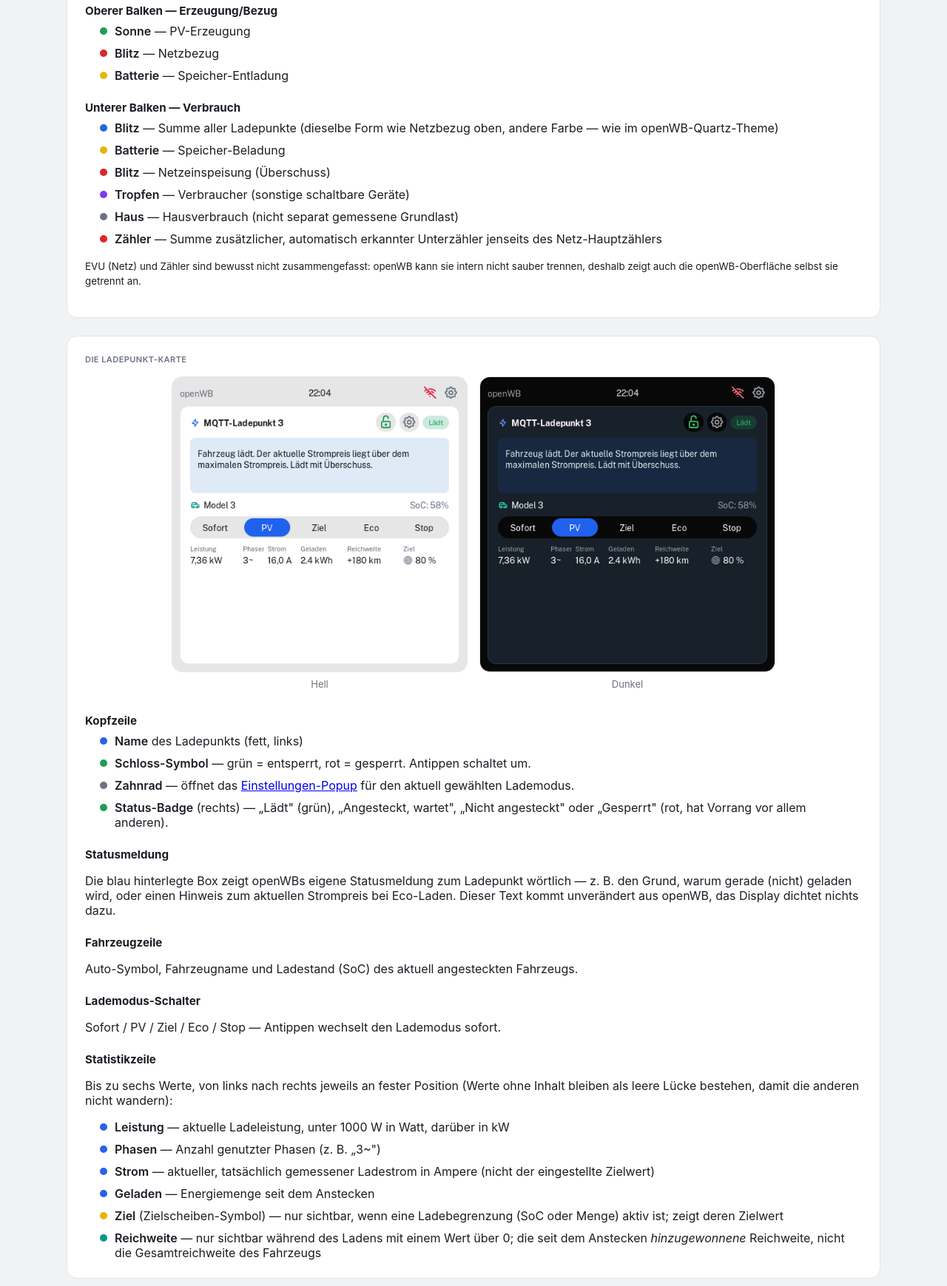
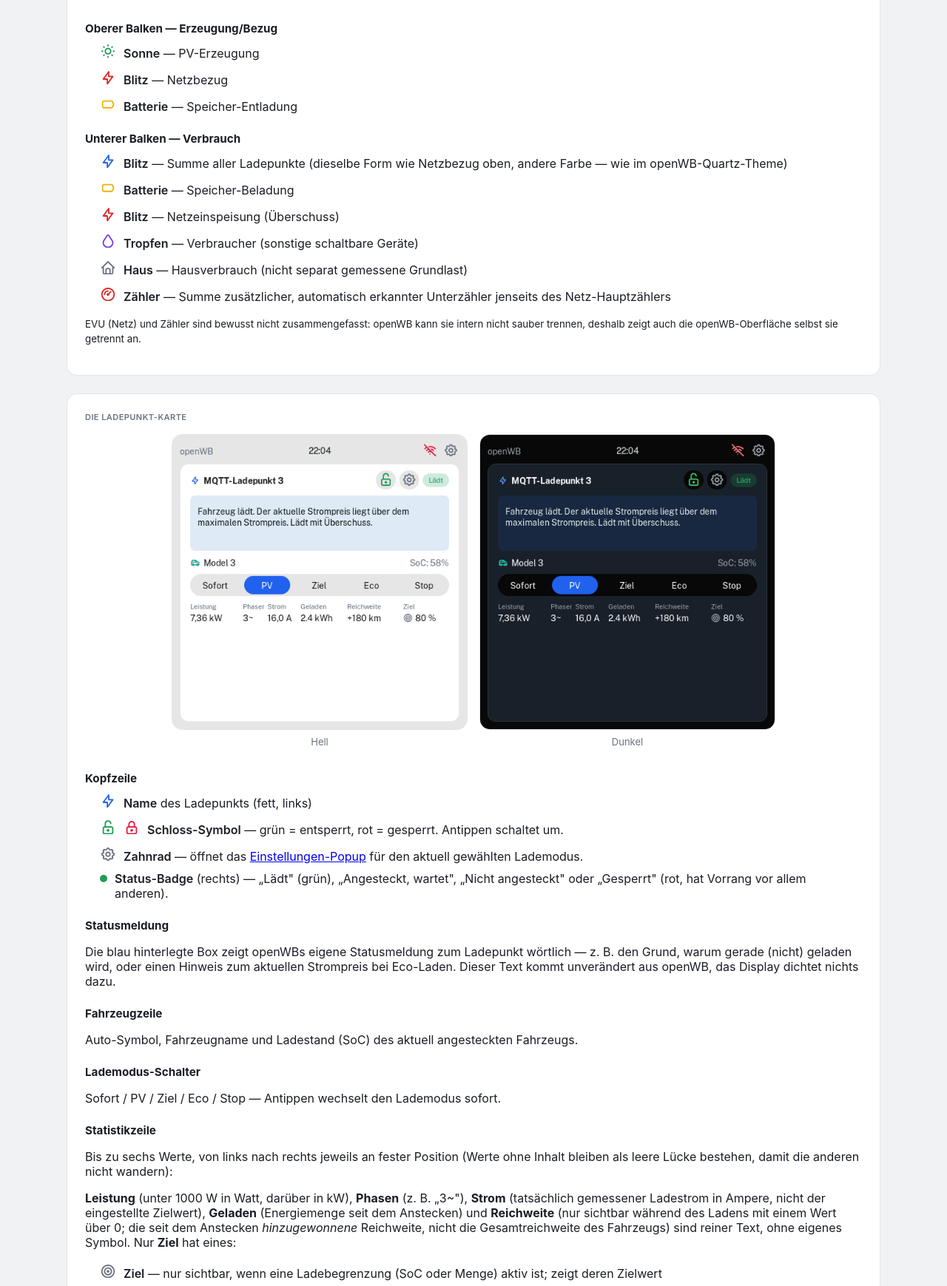
Before and after one commit to seaspotter/openwb-simple-display, a plain HTML site: page docs/anleitung/index.html in a window 1280 px wide. Shown: the part 1743-3482 px from the top of the page at 74% size. Drawn offline with Linux system fonts and the light colour scheme.

Commit message:
Use the real icon glyphs (correct colors) in the manual's legends
Extracted the exact glyph outlines from tools/icons/source/tabler-icons.ttf
(the same font baked into the firmware) via fontTools, coloring each
variant with the same hex value the real UI uses for that category
(docs/assets/icons/). Replaces plain colored dots wherever a real icon
exists on the display; dropped the fake per-item icons on Leistung/
Phasen/Strom/Geladen/Reichweite, since those are plain text with no icon
in the actual UI — only Ziel has one.

```diff
--- a/docs/anleitung/index.html
+++ b/docs/anleitung/index.html
@@ -71,18 +71,19 @@
     <p>Von links nach rechts: Uhrzeit, dann bis zu drei Symbole, die nur erscheinen, wenn
       sie etwas zu melden haben:</p>
     <ul class="legend">
-      <li><span class="dot" style="--dot: var(--grid)"></span>
+      <li><img class="icon" src="../assets/icons/icon-wifi-muted.svg" alt="" /><img
+          class="icon" src="../assets/icons/icon-wifi-off-error.svg" alt="" />
         <span><strong>WLAN-Symbol</strong> — grau, wenn verbunden; rot und durchgestrichen,
         wenn die Verbindung fehlt.</span></li>
-      <li><span class="dot" style="--dot: var(--accent)"></span>
+      <li><img class="icon" src="../assets/icons/icon-cloud-download-accent.svg" alt="" />
         <span><strong>Download-Wolke</strong> — erscheint nur, wenn eine neue
         Firmware-Version gefunden wurde (automatisch oder manuell geprüft). Antippen des
         Zahnrads daneben führt zu den Einstellungen, wo das Update installiert werden
         kann.</span></li>
-      <li><span class="dot" style="--dot: var(--grid)"></span>
+      <li><img class="icon" src="../assets/icons/icon-alert-triangle-warning.svg" alt="" />
         <span><strong>Warndreieck</strong> — erscheint, wenn ein konfigurierter Ladepunkt
         einen Fehler meldet.</span></li>
-      <li><span class="dot" style="--dot: var(--muted)"></span>
+      <li><img class="icon" src="../assets/icons/icon-settings-muted.svg" alt="" />
         <span><strong>Zahnrad</strong> — öffnet die <a href="#display-einstellungen">Einstellungen
         am Display</a>.</span></li>
     </ul>
@@ -103,27 +104,27 @@
     </div>
     <h3>Oberer Balken — Erzeugung/Bezug</h3>
     <ul class="legend">
-      <li><span class="dot" style="--dot: var(--pv)"></span>
+      <li><img class="icon" src="../assets/icons/icon-sun-pv.svg" alt="" />
         <span><strong>Sonne</strong> — PV-Erzeugung</span></li>
-      <li><span class="dot" style="--dot: var(--grid)"></span>
+      <li><img class="icon" src="../assets/icons/icon-bolt-grid.svg" alt="" />
         <span><strong>Blitz</strong> — Netzbezug</span></li>
-      <li><span class="dot" style="--dot: var(--battery)"></span>
+      <li><img class="icon" src="../assets/icons/icon-battery-battery.svg" alt="" />
         <span><strong>Batterie</strong> — Speicher-Entladung</span></li>
     </ul>
     <h3>Unterer Balken — Verbrauch</h3>
     <ul class="legend">
-      <li><span class="dot" style="--dot: var(--chargepoint)"></span>
+      <li><img class="icon" src="../assets/icons/icon-bolt-chargepoint.svg" alt="" />
         <span><strong>Blitz</strong> — Summe aller Ladepunkte (dieselbe Form wie Netzbezug
         oben, andere Farbe — wie im openWB-Quartz-Theme)</span></li>
-      <li><span class="dot" style="--dot: var(--battery)"></span>
+      <li><img class="icon" src="../assets/icons/icon-battery-battery.svg" alt="" />
         <span><strong>Batterie</strong> — Speicher-Beladung</span></li>
-      <li><span class="dot" style="--dot: var(--grid)"></span>
+      <li><img class="icon" src="../assets/icons/icon-bolt-grid.svg" alt="" />
         <span><strong>Blitz</strong> — Netzeinspeisung (Überschuss)</span></li>
-      <li><span class="dot" style="--dot: var(--consumer)"></span>
+      <li><img class="icon" src="../assets/icons/icon-droplet-consumer.svg" alt="" />
         <span><strong>Tropfen</strong> — Verbraucher (sonstige schaltbare Geräte)</span></li>
-      <li><span class="dot" style="--dot: var(--muted)"></span>
+      <li><img class="icon" src="../assets/icons/icon-home-muted.svg" alt="" />
         <span><strong>Haus</strong> — Hausverbrauch (nicht separat gemessene Grundlast)</span></li>
-      <li><span class="dot" style="--dot: var(--grid)"></span>
+      <li><img class="icon" src="../assets/icons/icon-gauge-grid.svg" alt="" />
         <span><strong>Zähler</strong> — Summe zusätzlicher, automatisch erkannter
         Unterzähler jenseits des Netz-Hauptzählers</span></li>
     </ul>
@@ -146,12 +147,13 @@
     </div>
     <h3>Kopfzeile</h3>
     <ul class="legend">
-      <li><span class="dot" style="--dot: var(--chargepoint)"></span>
+      <li><img class="icon" src="../assets/icons/icon-bolt-chargepoint.svg" alt="" />
         <span><strong>Name</strong> des Ladepunkts (fett, links)</span></li>
-      <li><span class="dot" style="--dot: var(--pv)"></span>
+      <li><img class="icon" src="../assets/icons/icon-lock-open-pv.svg" alt="" /><img
+          class="icon" src="../assets/icons/icon-lock-error.svg" alt="" />
         <span><strong>Schloss-Symbol</strong> — grün = entsperrt, rot = gesperrt. Antippen
         schaltet um.</span></li>
-      <li><span class="dot" style="--dot: var(--muted)"></span>
+      <li><img class="icon" src="../assets/icons/icon-settings-muted.svg" alt="" />
         <span><strong>Zahnrad</strong> — öffnet das <a href="#popup">Einstellungen-Popup</a>
         für den aktuell gewählten Lademodus.</span></li>
       <li><span class="dot" style="--dot: var(--pv)"></span>
@@ -170,24 +172,18 @@
     <h3>Statistikzeile</h3>
     <p>Bis zu sechs Werte, von links nach rechts jeweils an fester Position (Werte ohne
       Inhalt bleiben als leere Lücke bestehen, damit die anderen nicht wandern):</p>
+    <p><strong>Leistung</strong> (unter 1000&nbsp;W in Watt, darüber in kW),
+      <strong>Phasen</strong> (z.&nbsp;B. „3~"), <strong>Strom</strong> (tatsächlich
+      gemessener Ladestrom in Ampere, nicht der eingestellte Zielwert),
+      <strong>Geladen</strong> (Energiemenge seit dem Anstecken) und
+      <strong>Reichweite</strong> (nur sichtbar während des Ladens mit einem Wert über 0;
+      die seit dem Anstecken <em>hinzugewonnene</em> Reichweite, nicht die
+      Gesamtreichweite des Fahrzeugs) sind reiner Text, ohne eigenes Symbol. Nur
+      <strong>Ziel</strong> hat eines:</p>
     <ul class="legend">
-      <li><span class="dot" style="--dot: var(--chargepoint)"></span>
-        <span><strong>Leistung</strong> — aktuelle Ladeleistung, unter 1000&nbsp;W in Watt,
-        darüber in kW</span></li>
-      <li><span class="dot" style="--dot: var(--chargepoint)"></span>
-        <span><strong>Phasen</strong> — Anzahl genutzter Phasen (z.&nbsp;B. „3~")</span></li>
-      <li><span class="dot" style="--dot: var(--chargepoint)"></span>
-        <span><strong>Strom</strong> — aktueller, tatsächlich gemessener Ladestrom in
-        Ampere (nicht der eingestellte Zielwert)</span></li>
-      <li><span class="dot" style="--dot: var(--chargepoint)"></span>
-        <span><strong>Geladen</strong> — Energiemenge seit dem Anstecken</span></li>
-      <li><span class="dot" style="--dot: var(--battery)"></span>
-        <span><strong>Ziel</strong> (Zielscheiben-Symbol) — nur sichtbar, wenn eine
-        Ladebegrenzung (SoC oder Menge) aktiv ist; zeigt deren Zielwert</span></li>
-      <li><span class="dot" style="--dot: var(--car)"></span>
-        <span><strong>Reichweite</strong> — nur sichtbar während des Ladens mit einem Wert
-        über 0; die seit dem Anstecken <em>hinzugewonnene</em> Reichweite, nicht die
-        Gesamtreichweite des Fahrzeugs</span></li>
+      <li><img class="icon" src="../assets/icons/icon-goal-muted.svg" alt="" />
+        <span><strong>Ziel</strong> — nur sichtbar, wenn eine Ladebegrenzung (SoC oder
+        Menge) aktiv ist; zeigt deren Zielwert</span></li>
     </ul>
   </section>
 
--- a/docs/assets/style.css
+++ b/docs/assets/style.css
@@ -309,6 +309,12 @@ code {
     transform: translateY(-1px);
 }
 
+.legend .icon {
+    flex: none;
+    width: 22px;
+    height: 22px;
+}
+
 .legend strong {
     font-weight: 600;
 }
```
Also changed, not shown: docs/assets/icons/icon-alert-triangle-warning.svg (added), docs/assets/icons/icon-battery-battery.svg (added), docs/assets/icons/icon-bolt-chargepoint.svg (added), docs/assets/icons/icon-bolt-grid.svg (added), docs/assets/icons/icon-car-car.svg (added), docs/assets/icons/icon-cloud-download-accent.svg (added), docs/assets/icons/icon-droplet-consumer.svg (added), docs/assets/icons/icon-gauge-grid.svg (added), docs/assets/icons/icon-goal-muted.svg (added), docs/assets/icons/icon-home-muted.svg (added), docs/assets/icons/icon-lock-error.svg (added), docs/assets/icons/icon-lock-open-pv.svg (added), docs/assets/icons/icon-settings-muted.svg (added), docs/assets/icons/icon-sun-pv.svg (added), 2 more files.
